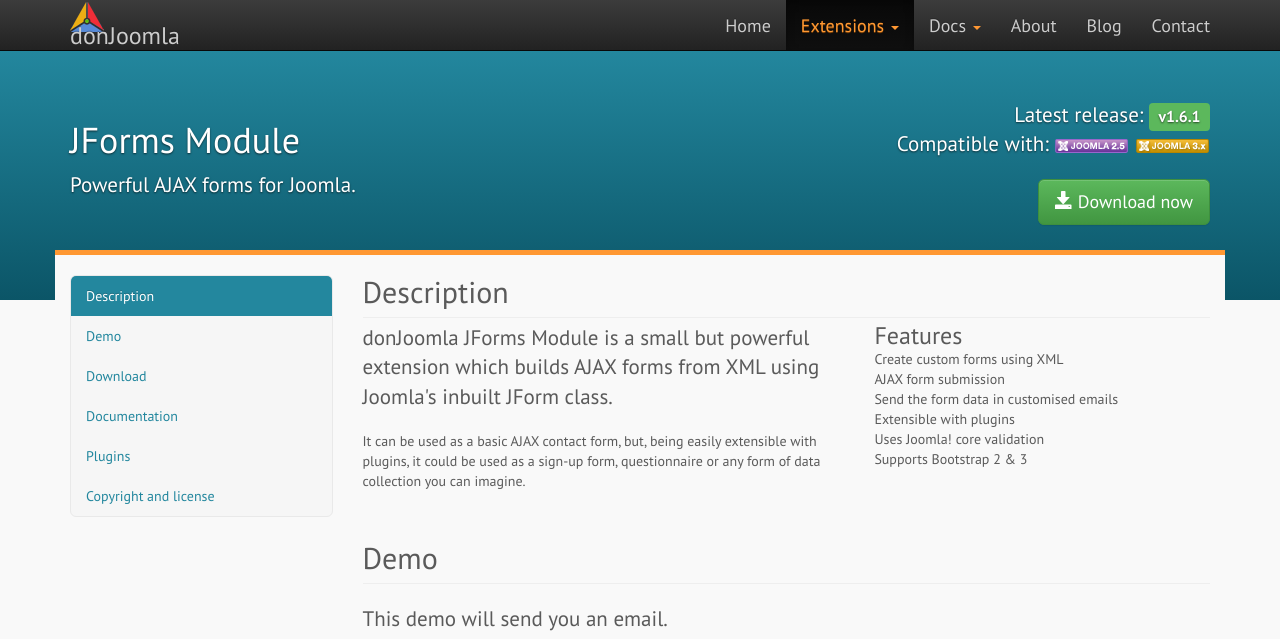
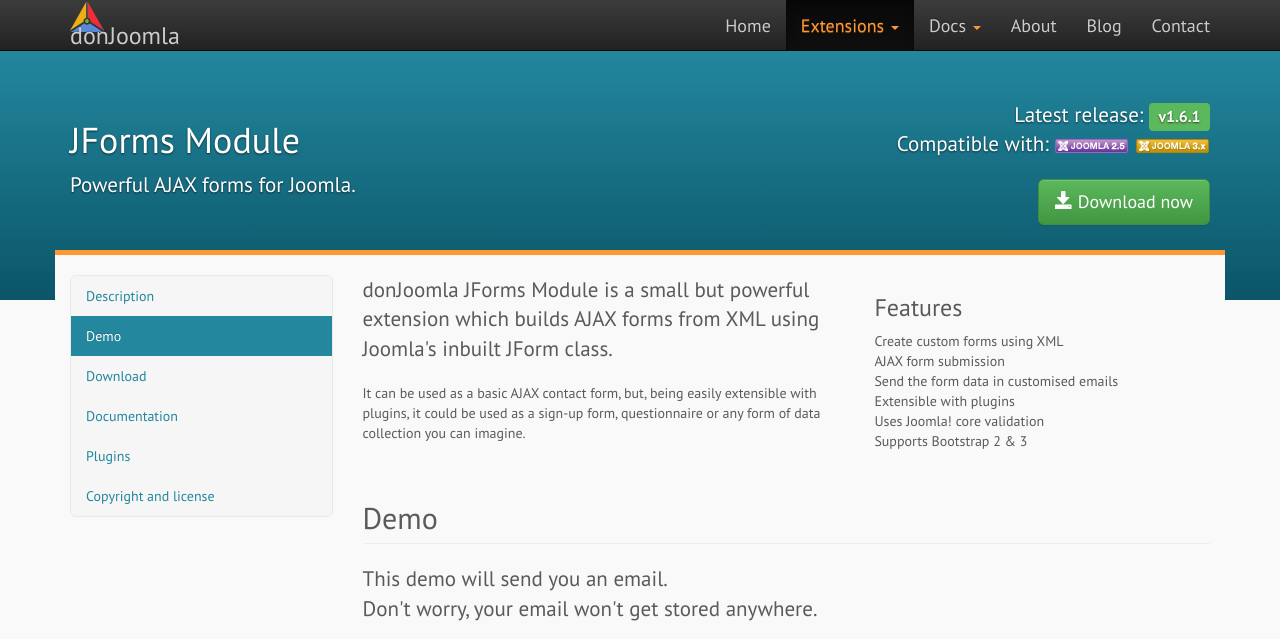
Before and after one commit to donJoomla/donjoomla.github.io, a Jekyll site: the page built from extensions/jforms/index.html, in a window 1280 px wide and 1400 px high. Shown: the top 639 px of the window. Built offline with Jekyll 4.4.1, drawn with Linux system fonts in a browser that asks for light colours; nearby versions of some CDN libraries.

Commit message:
updated css

```diff
--- a/css/style.css
+++ b/css/style.css
@@ -18,11 +18,10 @@
 	font-family: "PT Sans","Helvetica Neue",Helvetica,Arial,sans-serif;
 }
 #top {
-	position:absolute;
-	width:0;
-	height:0;
-	margin:0;
-	top:0;
+	margin: -100% 0 0;
+	position: absolute;
+	width: 0;
+	height: 0;
 	overflow: hidden;
 }
 
--- a/extensions/jforms/index.html
+++ b/extensions/jforms/index.html
@@ -11,14 +11,14 @@
     changefreq: monthly
     lastmod: 2013-06-11T19:15:00
 ---
-<h2 class="page-header media-heading">Description</h2>
+<h2 id="top">Description</h2>
 <div class="row">
   <div class="col-sm-7">
     <p class="lead">donJoomla JForms Module is a small but powerful extension which builds AJAX forms from XML using Joomla's inbuilt JForm class.</p>
 	<p>It can be used as a basic AJAX contact form, but, being easily extensible with plugins, it could be used as a sign-up form, questionnaire or any form of data collection you can imagine.</p>
   </div>
   <div class="col-sm-5">
-    <strong class="h3 media-heading">Features</strong>
+    <p class="h3">Features</p>
 	<ul class="list-unstyled">
 	  <li>Create custom forms using XML</li>
 	  <li>AJAX form submission</li>
```
